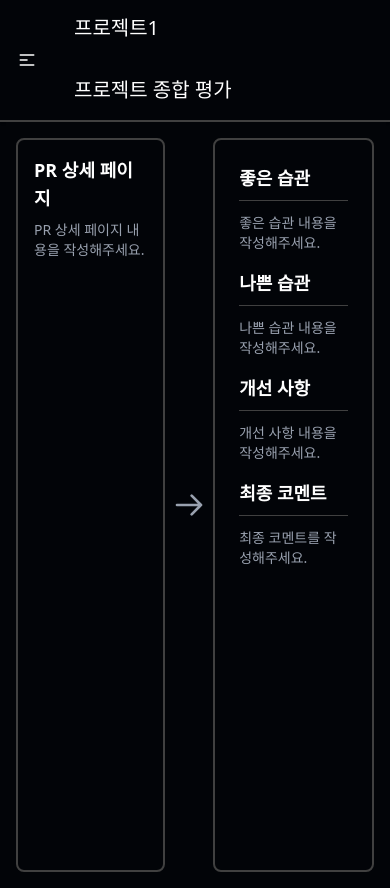
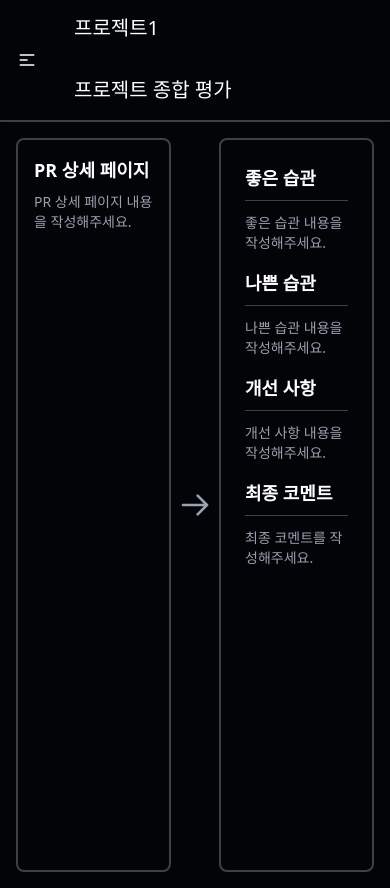
Before and after one commit to GitPRism/frontend, a React (Vite) app: page /prfeedback/1 in a window 390 px wide. Built offline with nearby package versions, Linux system fonts and the light colour scheme.

Commit message:
design: PR 단일 평가 페이지 디자인 반응형 수정

```diff
--- a/src/pages/PRFeedback/Feedback.tsx
+++ b/src/pages/PRFeedback/Feedback.tsx
@@ -2,7 +2,7 @@ import FeedbackSection from "./FeedbackSection";
 
 function Feedback() {
   return (
-    <div className="w-md h-[calc(100vh-110px)] overflow-y-auto border-2 border-[#404040] rounded-lg p-6">
+    <div className="h-[calc(100vh-110px)] overflow-y-auto border-2 border-[#404040] rounded-lg p-6">
       <div className="flex flex-col gap-6">
         <div className="flex flex-col gap-4">
           <FeedbackSection
--- a/src/pages/PRFeedback/PRDetail.tsx
+++ b/src/pages/PRFeedback/PRDetail.tsx
@@ -1,6 +1,6 @@
 function PRDetail() {
   return (
-    <div className="w-md h-[calc(100vh-110px)] overflow-y-auto border-2 border-[#404040] rounded-lg p-4">
+    <div className="h-[calc(100vh-110px)] overflow-y-auto border-2 border-[#404040] rounded-lg p-4">
       <div className="flex flex-col gap-2">
         <p className="text-lg font-semibold text-white">PR 상세 페이지</p>
         <p className="text-sm text-gray-400">
--- a/src/pages/PRFeedback/index.tsx
+++ b/src/pages/PRFeedback/index.tsx
@@ -4,9 +4,11 @@ import Feedback from "./Feedback";
 function PRFeedback() {
   return (
     <div className="p-4">
-      <div className="flex items-center gap-2">
-        <PRDetail />
-        <div className="flex items-center">
+      <div className="flex items-center gap-2 min-w-full">
+        <div className="flex-1">
+          <PRDetail />
+        </div>
+        <div className="flex-shrink-0">
           <svg
             xmlns="http://www.w3.org/2000/svg"
             className="h-8 w-8 text-gray-400"
@@ -22,7 +24,9 @@ function PRFeedback() {
             />
           </svg>
         </div>
-        <Feedback />
+        <div className="flex-1">
+          <Feedback />
+        </div>
       </div>
     </div>
   );
```
